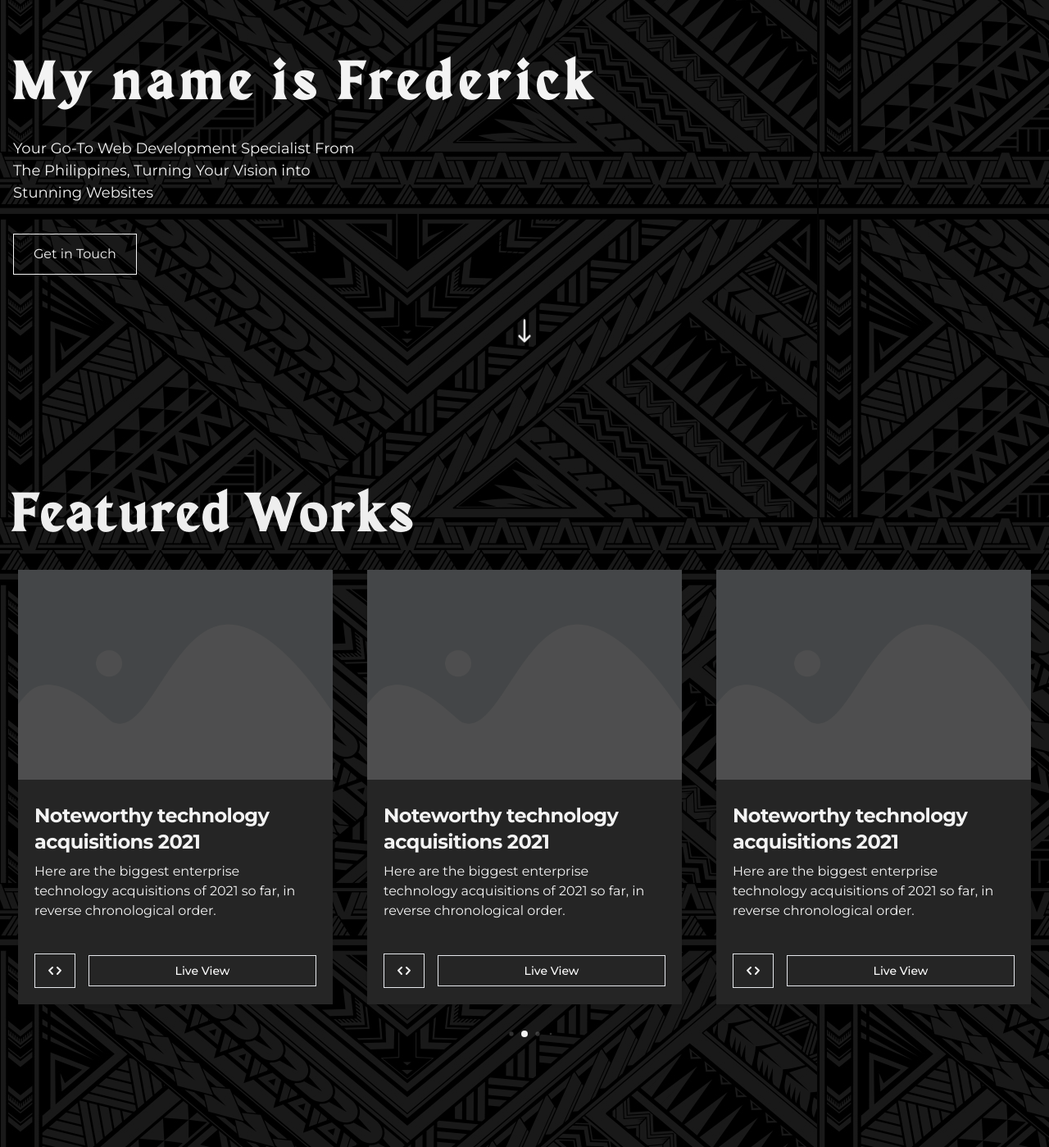
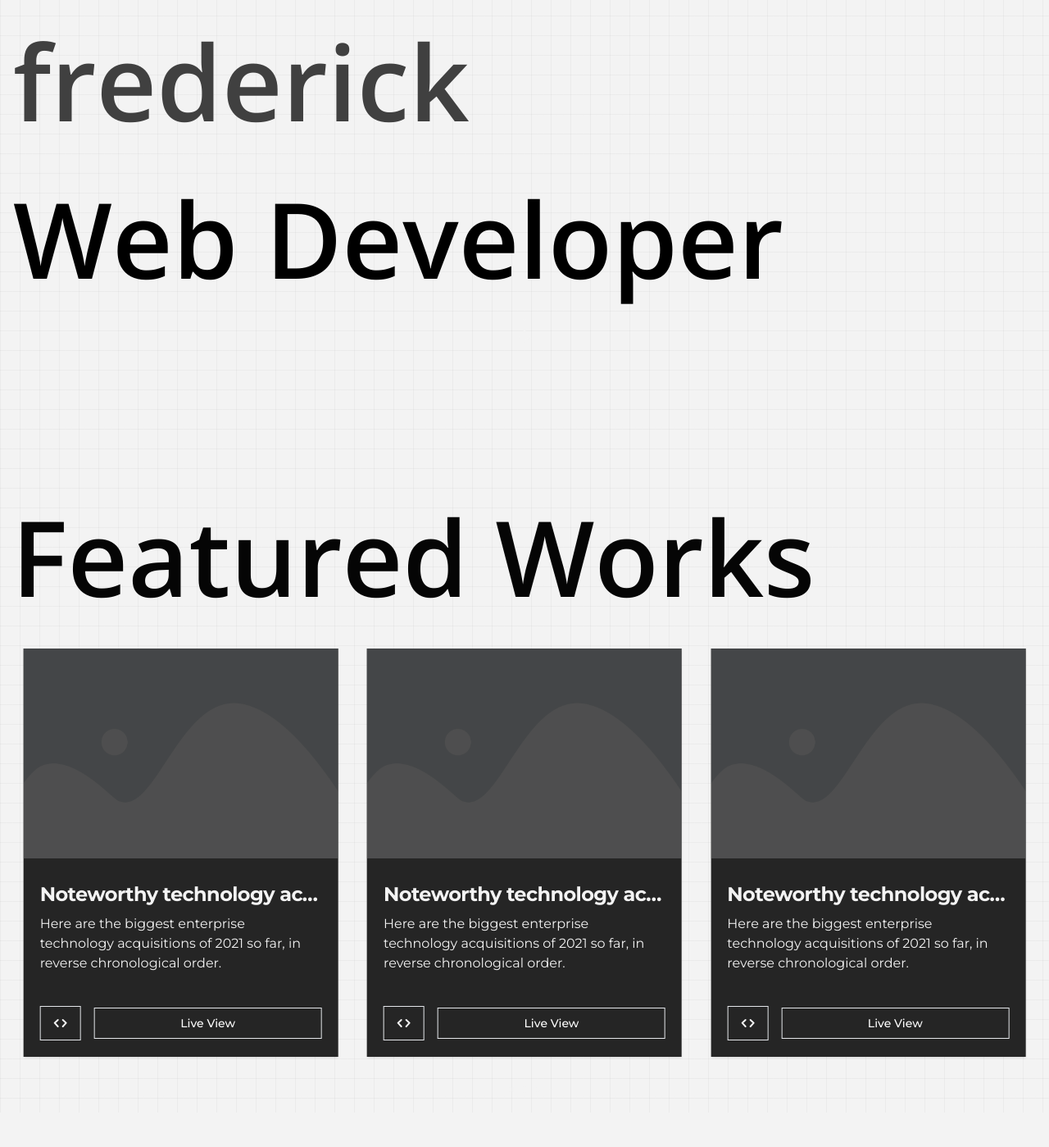
Before and after one commit to frdyrkuu/Frederick-Socorin---Portfolio-2024-Design, a website: page index.html in a window 1280 px wide. Shown: the part 221-1620 px from the top of the page at 82% size. After the commit the page ends 1578 px from the top, so only its background shows below. Drawn offline with nearby package versions, Linux system fonts and the light colour scheme.

Commit message:
back to normal

```diff
--- a/index.html
+++ b/index.html
@@ -20,31 +20,23 @@
 </head>
 
 <body class="antialiased font-['Montserrat'] bg-[#F3F3F3]">
-  <main class="relative mx-auto sm:p-4 p-6" style="background-image: url(./dist/images/bg.png);">
-    <div class="absolute inset-0 bg-black opacity-90"></div> <!-- Dark overlay -->
+  <main
+    class="relative mx-auto sm:p-4 p-6 bg-[linear-gradient(to_right,#80808012_1px,transparent_1px),linear-gradient(to_bottom,#80808012_1px,transparent_1px)] bg-[size:24px_24px]">
     <!-- Landing Page -->
-    <section class="max-w-7xl relative z-10"> <!-- Added relative and z-10 to bring content above overlay -->
+    <section class="max-w-7xl">
       <div class="flex items-center min-h-screen">
-        <div class="grid gap-4">
-          <h1 class="" data-aos="fade-in">
-            My name is Frederick
+        <div>
+          <h1 class="opacity-100" data-aos="fade-in">
+            frederick
           </h1>
-          <p class="max-w-[440px] font-[400]" data-aos="fade-right">
-            Your Go-To Web Development Specialist From The Philippines, Turning Your Vision into
-            Stunning Websites
-          </p>
-
-          <div data-aos="fade-up">
-            <a href=""><button
-                class="mt-5 border text-[#f3f3f3] border-[#f3f3f3] px-6 py-3 hover:text-white hover:bg-[#000000] transition duration-700">
-                Get in Touch
-              </button></a>
-          </div>
+          <h2>
+            Web Developer
+          </h2>
         </div>
       </div>
     </section>
 
-    <section>
+    <section class="">
       <div class="flex items-center justify-center sm:mt-[-200px] mt-[-140px] animate-bounce">
         <div data-aos="fade-in">
           <a href="#featured"><img src="./dist/icon/right-arrow-svgrepo-com.svg" alt="" class="rotate-90" /></a>
@@ -52,7 +44,7 @@
       </div>
     </section>
 
-    <section class="h-[100svh] sm:mt-40 mt-20" id="featured">
+    <section class="sm:mt-40" id="featured">
       <div class="">
         <div data-aos="fade-right" class="pb-4">
           <h2>Featured Works</h2>
@@ -68,7 +60,10 @@
         </div>
       </div>
     </section>
+
   </main>
+
+
 
   <!-- SCRIPTS -->
   <script src="./js/aos.js"></script>
--- a/js/swiper.js
+++ b/js/swiper.js
@@ -12,15 +12,15 @@ var swiper = new Swiper(".mySwiper", {
   breakpoints: {
     640: {
       slidesPerView: 1,
-      spaceBetween: 20,
+      spaceBetween: 10,
     },
     768: {
       slidesPerView: 2,
-      spaceBetween: 30,
+      spaceBetween: 10,
     },
     1024: {
       slidesPerView: 3,
-      spaceBetween: 30,
+      spaceBetween: 10,
     },
   },
 
--- a/src/includes/swiper.css
+++ b/src/includes/swiper.css
@@ -18,7 +18,7 @@
 
 .pagination-container div{
   position: relative;
-  margin-top: 40px;
+  margin-top: 44px;
 }
 
 .swiper-pagination-bullet{
--- a/src/input.css
+++ b/src/input.css
@@ -1,4 +1,4 @@
-@import url("https://fonts.googleapis.com/css2?family=Montserrat:ital,wght@0,100..900;1,100..900&display=swap");
+@import url('https://fonts.googleapis.com/css2?family=Montserrat:ital,wght@0,100..900;1,100..900&family=Open+Sans:ital,wght@0,300..800;1,300..800&display=swap');
 @tailwind base;
 @tailwind components;
 @tailwind utilities;
@@ -10,27 +10,29 @@
     src: local("Maragasa"), url("../dist/Maragasa.otf") format("opentype");
   }
 
-  body {
-    @apply h-[100svh];
-  }
+  /* * {
+    @apply border;
+    @apply border-red-500;
+  } */
+
   h1 {
-    @apply text-[#f3f3f3];
-    font-family: "Maragasa", sans-serif;
-    @apply tracking-[.15em];
-    @apply text-[2rem];
-    @apply sm:text-[4rem];
+    @apply text-[#404040];
+    @apply font-['Open_Sans'];
+    @apply text-[128px];
     @apply font-[600];
   }
   h2 {
+    @apply font-['Open_Sans'];
+    @apply text-[128px];
+    @apply font-[600];
+   }
+  h3 {
     font-family: "Maragasa", sans-serif;
     @apply tracking-[.10em];
-    @apply text-[2rem];
+    @apply text-[1.5rem];
     @apply text-[#f3f3f3];
     @apply font-[600];
-    @apply sm:text-[4rem];
-  }
-  h3 {
-    @apply text-lg;
+    @apply sm:text-[1.5rem];
   }
   p {
     @apply text-[18px];
@@ -40,7 +42,7 @@
     @apply max-w-7xl;
     @apply mx-auto;
   }
-  span{
+  span {
     @apply text-[14px];
     @apply text-[#252525];
     @apply font-[500];
--- a/templates/swiper-card.html
+++ b/templates/swiper-card.html
@@ -1,13 +1,24 @@
+<style>
+    h5 {
+        display: block;
+        width: 100%;
+        white-space: nowrap;
+        overflow: hidden;
+        text-overflow: ellipsis;
+    }
+</style>
 <div class="swiper-slide">
     <div class="max-w-sm bg-[#252525] shadow">
         <div class="bg-black opacity-20 inline-block overflow-hidden">
             <a href="#">
-                <img src="./dist/images/placeholder.png" alt="" class="hover:scale-125 duration-500 transition-transform "/>
+                <img src="./dist/images/placeholder.png" alt=""
+                    class="hover:scale-125 duration-500 transition-transform " />
             </a>
         </div>
         <div class="p-5">
             <a href="#">
-                <h5 class="mb-2 text-2xl font-bold tracking-tight text-[#f3f3f3]">Noteworthy technology acquisitions
+                <h5 class="mb-2 text-2xl font-bold tracking-tight text-[#f3f3f3] card-title">Noteworthy technology
+                    acquisitions
                     2021</h5>
             </a>
             <p class="mb-10 text-[16px]">Here are the biggest enterprise technology acquisitions of 2021 so far, in
@@ -44,7 +55,8 @@
     <div class="max-w-sm bg-[#252525] shadow">
         <div class="bg-black opacity-20 inline-block overflow-hidden">
             <a href="#">
-                <img src="./dist/images/placeholder.png" alt="" class="hover:scale-125 duration-500 transition-transform "/>
+                <img src="./dist/images/placeholder.png" alt=""
+                    class="hover:scale-125 duration-500 transition-transform " />
             </a>
         </div>
         <div class="p-5">
@@ -87,7 +99,8 @@
     <div class="max-w-sm bg-[#252525] shadow">
         <div class="bg-black opacity-20 inline-block overflow-hidden">
             <a href="#">
-                <img src="./dist/images/placeholder.png" alt="" class="hover:scale-125 duration-500 transition-transform "/>
+                <img src="./dist/images/placeholder.png" alt=""
+                    class="hover:scale-125 duration-500 transition-transform " />
             </a>
         </div>
         <div class="p-5">
@@ -130,7 +143,8 @@
     <div class="max-w-sm bg-[#252525] shadow">
         <div class="bg-black opacity-20 inline-block overflow-hidden">
             <a href="#">
-                <img src="./dist/images/placeholder.png" alt="" class="hover:scale-125 duration-500 transition-transform "/>
+                <img src="./dist/images/placeholder.png" alt=""
+                    class="hover:scale-125 duration-500 transition-transform " />
             </a>
         </div>
         <div class="p-5">
@@ -173,7 +187,8 @@
     <div class="max-w-sm bg-[#252525] shadow">
         <div class="bg-black opacity-20 inline-block overflow-hidden">
             <a href="#">
-                <img src="./dist/images/placeholder.png" alt="" class="hover:scale-125 duration-500 transition-transform "/>
+                <img src="./dist/images/placeholder.png" alt=""
+                    class="hover:scale-125 duration-500 transition-transform " />
             </a>
         </div>
         <div class="p-5">
@@ -216,7 +231,8 @@
     <div class="max-w-sm bg-[#252525] shadow">
         <div class="bg-black opacity-20 inline-block overflow-hidden">
             <a href="#">
-                <img src="./dist/images/placeholder.png" alt="" class="hover:scale-125 duration-500 transition-transform "/>
+                <img src="./dist/images/placeholder.png" alt=""
+                    class="hover:scale-125 duration-500 transition-transform " />
             </a>
         </div>
         <div class="p-5">
@@ -258,7 +274,8 @@
     <div class="max-w-sm bg-[#252525] shadow">
         <div class="bg-black opacity-20 inline-block overflow-hidden">
             <a href="#">
-                <img src="./dist/images/placeholder.png" alt="" class="hover:scale-125 duration-500 transition-transform "/>
+                <img src="./dist/images/placeholder.png" alt=""
+                    class="hover:scale-125 duration-500 transition-transform " />
             </a>
         </div>
         <div class="p-5">
@@ -301,7 +318,8 @@
     <div class="max-w-sm bg-[#252525] shadow">
         <div class="bg-black opacity-20 inline-block overflow-hidden">
             <a href="#">
-                <img src="./dist/images/placeholder.png" alt="" class="hover:scale-125 duration-500 transition-transform "/>
+                <img src="./dist/images/placeholder.png" alt=""
+                    class="hover:scale-125 duration-500 transition-transform " />
             </a>
         </div>
         <div class="p-5">
@@ -344,7 +362,8 @@
     <div class="max-w-sm bg-[#252525] shadow">
         <div class="bg-black opacity-20 inline-block overflow-hidden">
             <a href="#">
-                <img src="./dist/images/placeholder.png" alt="" class="hover:scale-125 duration-500 transition-transform "/>
+                <img src="./dist/images/placeholder.png" alt=""
+                    class="hover:scale-125 duration-500 transition-transform " />
             </a>
         </div>
         <div class="p-5">
@@ -381,3 +400,19 @@
 
     </div>
 </div>
+
+
+<!--
+<script>
+    function truncateTitle() {
+        const cards = document.querySelectorAll('.card');
+        cards.forEach(card => {
+            const title = card.querySelector('.card-title');
+            const cardWidth = card.offsetWidth;
+            title.style.width = cardWidth + 'px';
+        });
+    }
+
+    window.addEventListener('resize', truncateTitle);
+    window.addEventListener('load', truncateTitle);
+</script> -->
```
Also changed, not shown: src/output.css.
